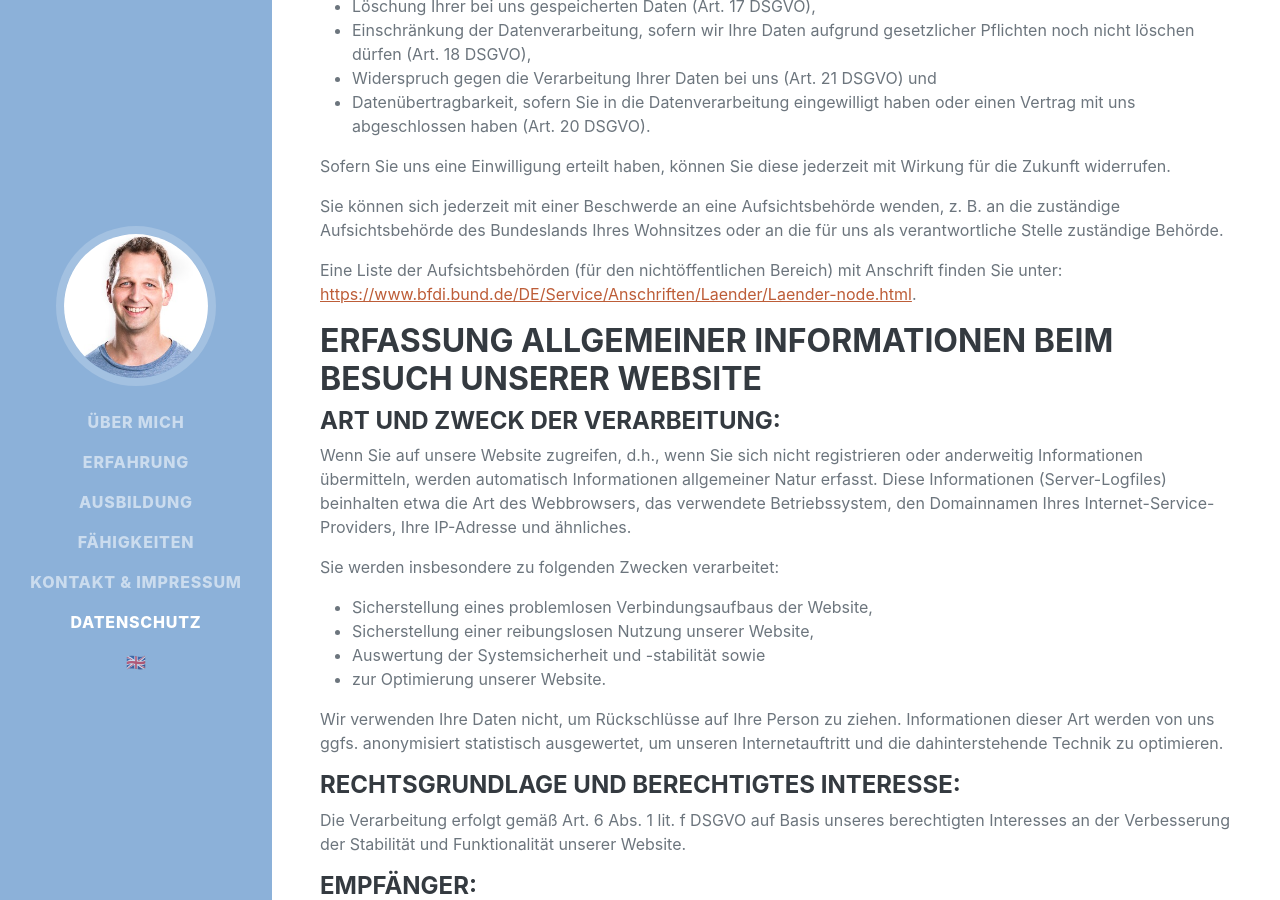
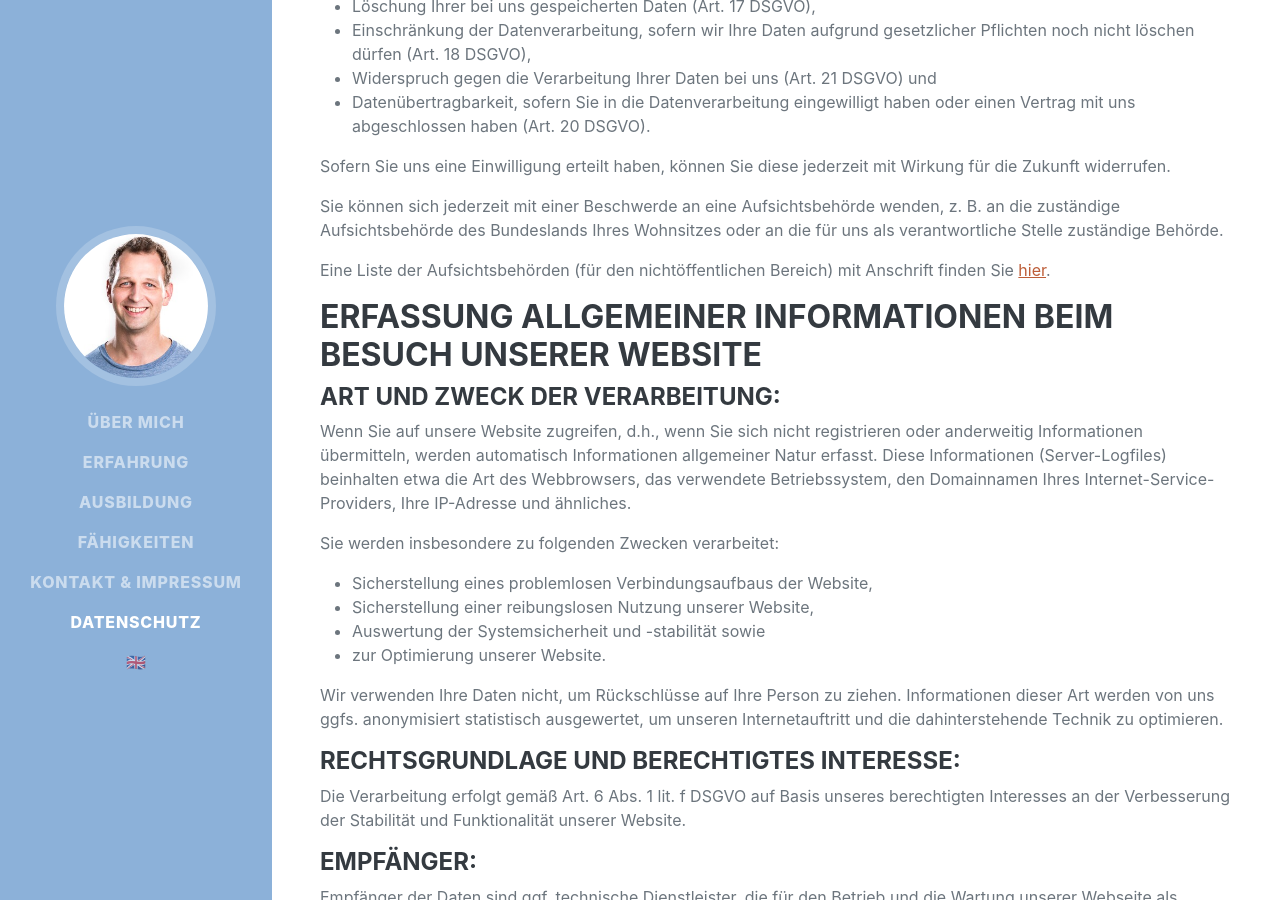
Before and after one commit to jzernisch/jzernisch.github.io, a Jekyll site: the page built from index.html, in a window 1280 px wide and 900 px high, scrolled down 6671 px. Built offline with Jekyll 4.4.1, drawn with Linux system fonts in a browser that asks for light colours; nearby versions of some CDN libraries; some web fonts are replaced; some of the changed text lies outside the part shown.

Commit message:
Add link titles in privacy policy

```diff
--- a/_includes/privacy_policy.html
+++ b/_includes/privacy_policy.html
@@ -15,8 +15,8 @@
         verantwortliche Stelle zuständige Behörde.
       </p>
       <p>
-        Eine Liste der Aufsichtsbehörden (für den nichtöffentlichen Bereich) mit Anschrift finden Sie unter:
-        <a href="https://www.bfdi.bund.de/DE/Service/Anschriften/Laender/Laender-node.html" target="_blank" rel="noopener nofollow">https://www.bfdi.bund.de/DE/Service/Anschriften/Laender/Laender-node.html</a>.
+        Eine Liste der Aufsichtsbehörden (für den nichtöffentlichen Bereich) mit Anschrift finden Sie
+        <a href="https://www.bfdi.bund.de/DE/Service/Anschriften/Laender/Laender-node.html" target="_blank" rel="noopener nofollow">hier</a>.
       </p>
       <p></p>
       <h3>Erfassung allgemeiner Informationen beim Besuch unserer Website</h3>
@@ -64,8 +64,8 @@
       </p>
       <p>
         Weitere Informationen zu Google Web Fonts finden Sie unter
-        <a href="https://developers.google.com/fonts/faq" rel="noopener nofollow" target="_blank">https://developers.google.com/fonts/faq</a> und in der Datenschutzerklärung von Google:
-        <a href="https://www.google.com/policies/privacy/" rel="noopener nofollow" target="_blank">https://www.google.com/policies/privacy/</a>.
+        <a href="https://developers.google.com/fonts/faq" rel="noopener nofollow" target="_blank">hier</a> und in der
+        <a href="https://www.google.com/policies/privacy/" rel="noopener nofollow" target="_blank">Datenschutzerklärung von Google</a>.
       </p>
       <p></p>
       <h3>SSL-Verschlüsselung</h3>
```
